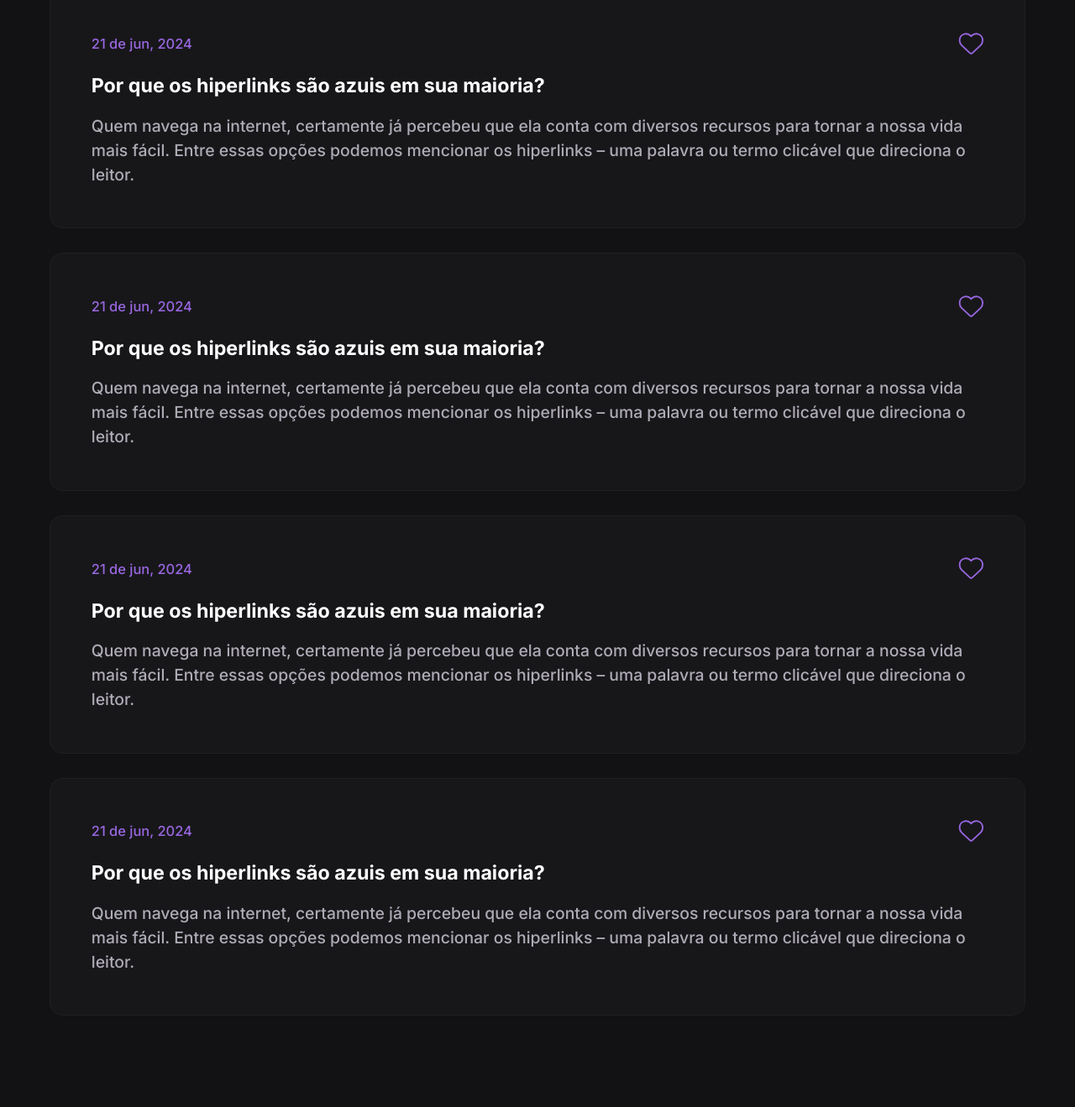
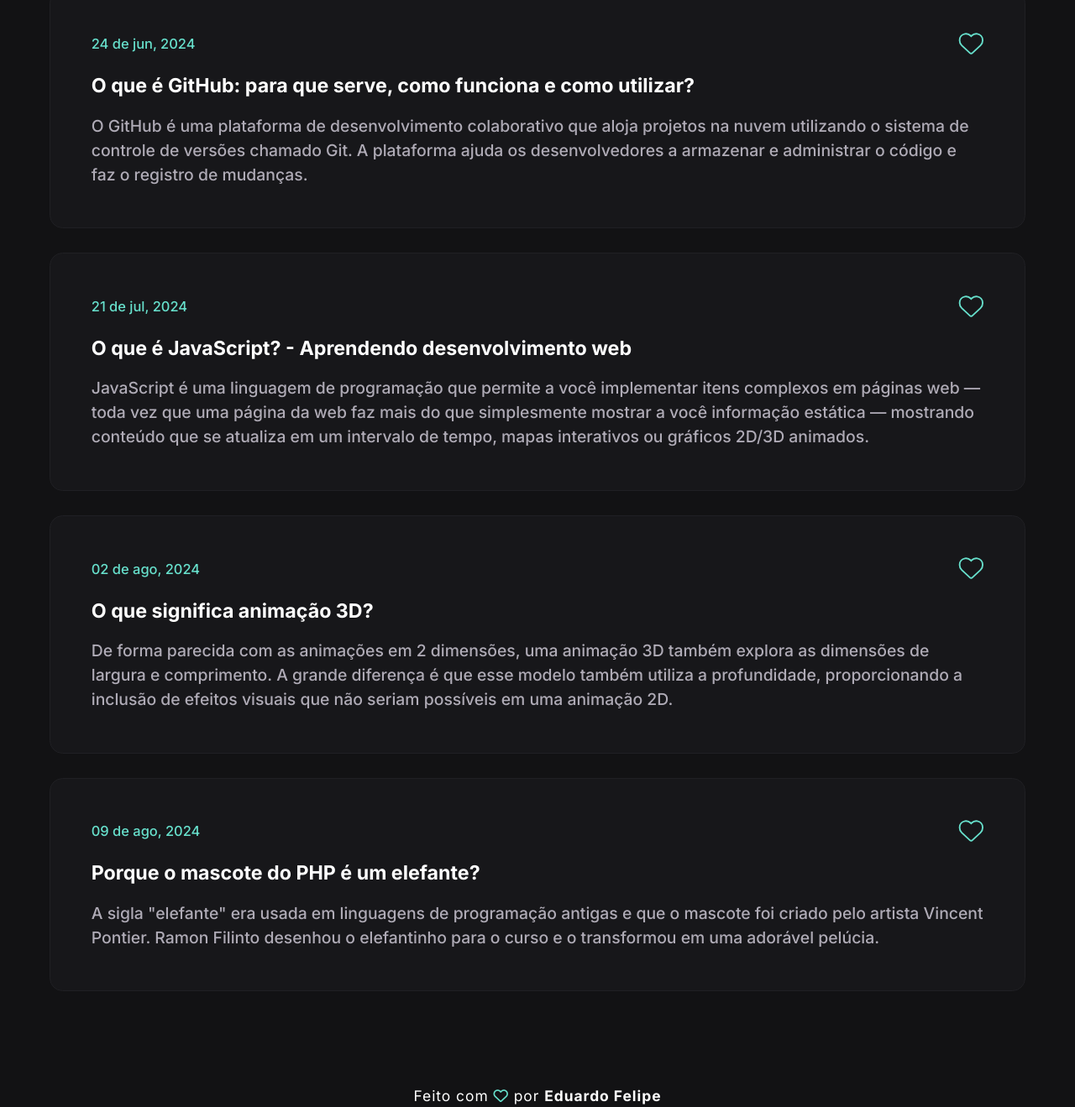
Before and after one commit to EduardoF3lipe/01-Codelandia-Blog, a plain HTML site: page index.html in a window 1280 px wide. Shown: the part 1249-2568 px from the top of the page at 84% size. Drawn offline with nearby package versions, Linux system fonts and the light colour scheme.

Commit message:
Add files via upload

```diff
--- a/index.html
+++ b/index.html
@@ -16,8 +16,6 @@
     <link href="https://unpkg.com/aos@2.3.1/dist/aos.css" rel="stylesheet" />
     <script src="https://unpkg.com/aos@2.3.1/dist/aos.js"></script>
 
-    <!-- favicon -->
-    <link rel="icon" type="image/x-icon" href="favicon.ico">
 
 </head>
 <body>
@@ -40,10 +38,9 @@
         <section class="sec-main">
             <div class="sec-content container">
                 <article class="sec-box" data-aos="fade-up"
-                                         data-aos-anchor-placement="center-bottom"
-                                                                                  >
+                                         data-aos-anchor-placement="center-bottom">
                     <div class="sec-box-header">
-                        <span>17 de Ago, 2024</span>
+                        <span>17 de Jun, 2024</span>
                         <svg xmlns="http://www.w3.org/2000/svg" class="iconHeart" fill="none" viewBox="0 0 500 560"><!--!Font Awesome Free 6.6.0 by @fontawesome - https://fontawesome.com License - https://fontawesome.com/license/free Copyright 2024 Fonticons, Inc.--><path d="M47.6 300.4L228.3 469.1c7.5 7 17.4 10.9 27.7 10.9s20.2-3.9 27.7-10.9L464.4 300.4c30.4-28.3 47.6-68 47.6-109.5v-5.8c0-69.9-50.5-129.5-119.4-141C347 36.5 300.6 51.4 268 84L256 96 244 84c-32.6-32.6-79-47.5-124.6-39.9C50.5 55.6 0 115.2 0 185.1v5.8c0 41.5 17.2 81.2 47.6 109.5z"/></svg>
                     </div>
                     <h2>O que é linguagem de programação? Conheça as principais</h2>
@@ -56,7 +53,7 @@
                                          data-aos-anchor-placement="center-bottom"
                                          data-aos-delay="400">
                     <div class="sec-box-header">
-                        <span>12 de jul, 2024</span>
+                        <span>20 de jul, 2024</span>
                         <svg xmlns="http://www.w3.org/2000/svg" class="iconHeart" fill="none" viewBox="0 0 500 560"><!--!Font Awesome Free 6.6.0 by @fontawesome - https://fontawesome.com License - https://fontawesome.com/license/free Copyright 2024 Fonticons, Inc.--><path d="M47.6 300.4L228.3 469.1c7.5 7 17.4 10.9 27.7 10.9s20.2-3.9 27.7-10.9L464.4 300.4c30.4-28.3 47.6-68 47.6-109.5v-5.8c0-69.9-50.5-129.5-119.4-141C347 36.5 300.6 51.4 268 84L256 96 244 84c-32.6-32.6-79-47.5-124.6-39.9C50.5 55.6 0 115.2 0 185.1v5.8c0 41.5 17.2 81.2 47.6 109.5z"/></svg>
                     </div>
 
@@ -84,59 +81,57 @@
                                          data-aos-anchor-placement="center-bottom"
                                          data-aos-delay="300">
                     <div class="sec-box-header">
-                        <span>21 de jun, 2024</span>
+                        <span>24 de jun, 2024</span>
                         <svg xmlns="http://www.w3.org/2000/svg" class="iconHeart" fill="none" viewBox="0 0 500 560"><!--!Font Awesome Free 6.6.0 by @fontawesome - https://fontawesome.com License - https://fontawesome.com/license/free Copyright 2024 Fonticons, Inc.--><path d="M47.6 300.4L228.3 469.1c7.5 7 17.4 10.9 27.7 10.9s20.2-3.9 27.7-10.9L464.4 300.4c30.4-28.3 47.6-68 47.6-109.5v-5.8c0-69.9-50.5-129.5-119.4-141C347 36.5 300.6 51.4 268 84L256 96 244 84c-32.6-32.6-79-47.5-124.6-39.9C50.5 55.6 0 115.2 0 185.1v5.8c0 41.5 17.2 81.2 47.6 109.5z"/></svg>
                     </div>
 
-                    <h2>Por que os hiperlinks são azuis em sua maioria?</h2>
+                    <h2>O que é GitHub: para que serve, como funciona e como utilizar?</h2>
 
-                    <p>Quem navega na internet, certamente já percebeu que ela conta com diversos recursos para tornar a nossa vida mais fácil.
-                        Entre essas opções podemos mencionar os hiperlinks – uma palavra ou termo clicável que direciona o leitor.
+                    <p>O GitHub é uma plataforma de desenvolvimento colaborativo que aloja projetos na nuvem utilizando o sistema de controle de versões chamado Git.
+                        A plataforma ajuda os desenvolvedores a armazenar e administrar o código e faz o registro de mudanças.
                     </p>
                 </article>
                 <article class="sec-box" data-aos="fade-up"
                                          data-aos-anchor-placement="center-bottom"
                                          data-aos-delay="300">
                     <div class="sec-box-header">
-                        <span>21 de jun, 2024</span>
+                        <span>21 de jul, 2024</span>
                         <svg xmlns="http://www.w3.org/2000/svg" class="iconHeart" fill="none" viewBox="0 0 500 560"><!--!Font Awesome Free 6.6.0 by @fontawesome - https://fontawesome.com License - https://fontawesome.com/license/free Copyright 2024 Fonticons, Inc.--><path d="M47.6 300.4L228.3 469.1c7.5 7 17.4 10.9 27.7 10.9s20.2-3.9 27.7-10.9L464.4 300.4c30.4-28.3 47.6-68 47.6-109.5v-5.8c0-69.9-50.5-129.5-119.4-141C347 36.5 300.6 51.4 268 84L256 96 244 84c-32.6-32.6-79-47.5-124.6-39.9C50.5 55.6 0 115.2 0 185.1v5.8c0 41.5 17.2 81.2 47.6 109.5z"/></svg>
                     </div>
 
-                    <h2>Por que os hiperlinks são azuis em sua maioria?</h2>
+                    <h2>O que é JavaScript? - Aprendendo desenvolvimento web</h2>
 
-                    <p>Quem navega na internet, certamente já percebeu que ela conta com diversos recursos para tornar a nossa vida mais fácil.
-                        Entre essas opções podemos mencionar os hiperlinks – uma palavra ou termo clicável que direciona o leitor.
+                    <p>JavaScript é uma linguagem de programação que permite a você implementar itens complexos em páginas web — toda vez que uma página da web faz mais do que simplesmente mostrar a você informação estática
+                        — mostrando conteúdo que se atualiza em um intervalo de tempo, mapas interativos ou gráficos 2D/3D animados.
                     </p>
                 </article>
                 <article class="sec-box" data-aos="fade-up"
                                          data-aos-anchor-placement="center-bottom"
                                          data-aos-delay="300">
                     <div class="sec-box-header">
-                        <span>21 de jun, 2024</span>
+                        <span>02 de ago, 2024</span>
                         <svg xmlns="http://www.w3.org/2000/svg" class="iconHeart" fill="none" viewBox="0 0 500 560"><!--!Font Awesome Free 6.6.0 by @fontawesome - https://fontawesome.com License - https://fontawesome.com/license/free Copyright 2024 Fonticons, Inc.--><path d="M47.6 300.4L228.3 469.1c7.5 7 17.4 10.9 27.7 10.9s20.2-3.9 27.7-10.9L464.4 300.4c30.4-28.3 47.6-68 47.6-109.5v-5.8c0-69.9-50.5-129.5-119.4-141C347 36.5 300.6 51.4 268 84L256 96 244 84c-32.6-32.6-79-47.5-124.6-39.9C50.5 55.6 0 115.2 0 185.1v5.8c0 41.5 17.2 81.2 47.6 109.5z"/></svg>
                     </div>
 
-                    <h2>Por que os hiperlinks são azuis em sua maioria?</h2>
+                    <h2>O que significa animação 3D?</h2>
 
-                    <p>Quem navega na internet, certamente já percebeu que ela conta com diversos recursos para tornar a nossa vida mais fácil.
-                        Entre essas opções podemos mencionar os hiperlinks – uma palavra ou termo clicável que direciona o leitor.
+                    <p>De forma parecida com as animações em 2 dimensões, uma animação 3D também explora as dimensões de largura e comprimento. A grande diferença é que esse modelo também utiliza a profundidade, proporcionando a inclusão de efeitos visuais que não seriam possíveis em uma animação 2D.
                     </p>
                 </article>
                 <article class="sec-box" data-aos="fade-up"
                                          data-aos-anchor-placement="center-bottom"
                                          data-aos-delay="300">
                     <div class="sec-box-header">
-                        <span>21 de jun, 2024</span>
+                        <span>09 de ago, 2024</span>
                         <svg xmlns="http://www.w3.org/2000/svg" class="iconHeart" fill="none" viewBox="0 0 500 560"><!--!Font Awesome Free 6.6.0 by @fontawesome - https://fontawesome.com License - https://fontawesome.com/license/free Copyright 2024 Fonticons, Inc.--><path d="M47.6 300.4L228.3 469.1c7.5 7 17.4 10.9 27.7 10.9s20.2-3.9 27.7-10.9L464.4 300.4c30.4-28.3 47.6-68 47.6-109.5v-5.8c0-69.9-50.5-129.5-119.4-141C347 36.5 300.6 51.4 268 84L256 96 244 84c-32.6-32.6-79-47.5-124.6-39.9C50.5 55.6 0 115.2 0 185.1v5.8c0 41.5 17.2 81.2 47.6 109.5z"/></svg>
                     </div>
 
-                    <h2>Por que os hiperlinks são azuis em sua maioria?</h2>
+                    <h2>Porque o mascote do PHP é um elefante?</h2>
 
-                    <p>Quem navega na internet, certamente já percebeu que ela conta com diversos recursos para tornar a nossa vida mais fácil.
-                        Entre essas opções podemos mencionar os hiperlinks – uma palavra ou termo clicável que direciona o leitor.
+                    <p>A sigla "elefante" era usada em linguagens de programação antigas e que o mascote foi criado pelo artista Vincent Pontier.
+                        Ramon Filinto desenhou o elefantinho para o curso e o transformou em uma adorável pelúcia.
                     </p>
                 </article>
-
             </div>
         </section>
 
--- a/style.css
+++ b/style.css
@@ -17,14 +17,14 @@
 /* ================================================ Cores */
 
 :root {
-    --color-bg: #9967e0;
+    --color-bg: #67e0cc;
     --color-dark-10: #121214;
     --color-dark-20: #17171A;
     --color-dark-30: #202024;
     --color-dark-40: #252529;
     --color-dark-50: #AFABB6;
     --color-dark-60: #FFFFFF;
-    --hover : #6733af;
+    --hover : #56bbaa;
 }
 
 html {
@@ -58,7 +58,7 @@ html::-webkit-scrollbar-thumb {
     border-radius: 10px;
 }
 
-/* ================================================ */
+/* ================================================ Header */
 
 .wrapper {
     display: flex;
@@ -75,11 +75,11 @@ html::-webkit-scrollbar-thumb {
     padding: .8rem 2rem;
 }
 
-/* =============== Header */
 
 header {
     background-color: var(--color-dark-20);
     padding: 7rem 0;
+    user-select: none;
     /* display: flex; */
 }
 
@@ -120,7 +120,7 @@ input[type="search"]::-webkit-search-results-button,
 input[type="search"]::-webkit-search-results-decoration { display: none; }
 
 
-/* =============== Sec */
+/* ================================================ Section main */
 
 .sec-main {
     padding: 6rem 0;
@@ -139,6 +139,7 @@ input[type="search"]::-webkit-search-results-decoration { display: none; }
     border-radius: 1.6rem;
     display: flex;
     flex-direction: column;
+    flex-wrap: wrap;
     gap: 2rem;
     font-weight: 500;
     line-height: 3rem;
@@ -172,7 +173,7 @@ input[type="search"]::-webkit-search-results-decoration { display: none; }
     font-size: 2rem;
 }
 
-/* =============== Footer */
+/* ================================================ Footter */
 
 footer {
     width: 100%;
@@ -181,10 +182,11 @@ footer {
     color: var(--color-dark-60);
     font-size: 1.8rem;
     letter-spacing: .1rem;
+    user-select: none;
 }
 
 footer p {
-    cursor: pointer;
+
     display: inline-block;
 }
 
@@ -194,11 +196,15 @@ footer i {
 
 footer span {
     font-weight: 700;
+    cursor: pointer;
 }
 
 footer span:hover {
-    text-decoration: underline;
+    text-decoration: underline dotted;
 }
+
+
+/* ================================================ Icon */
 
 .iconHeart {
     fill: var(--color-dark-20);
@@ -215,10 +221,6 @@ footer span:hover {
  {
     fill: var(--color-bg);
 }
-
-
-
-
 
 
 /* ============================================================ button to top */
@@ -254,6 +256,8 @@ footer span:hover {
     }
 }
 
+
+/* ================================================ Responsivo */
 
 @media only screen and (max-width: 1024px) {
     .container {
@@ -325,6 +329,10 @@ footer span:hover {
         font-size: 1.8rem;
 
     }
+
+    .sec-main .sec-content article:hover {
+        border: 1px solid var(--color-dark-10);
+    }
 }
 
 
@@ -354,7 +362,7 @@ footer span:hover {
     }
 
     header .nav-container .nav-logo {
-        font-size: 2.6rem;
+        font-size: 3.5rem;
         color: var(--color-dark-60);
         letter-spacing: .1rem;
     }
```
